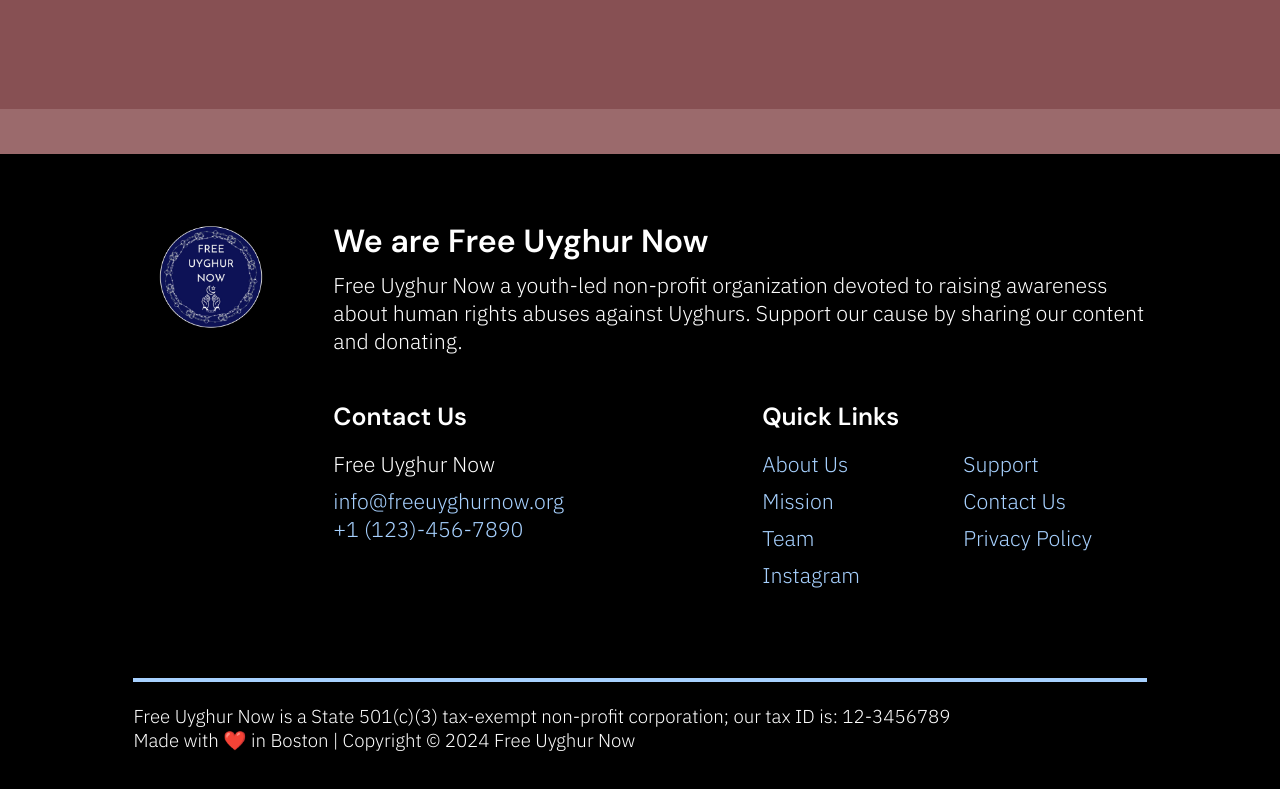
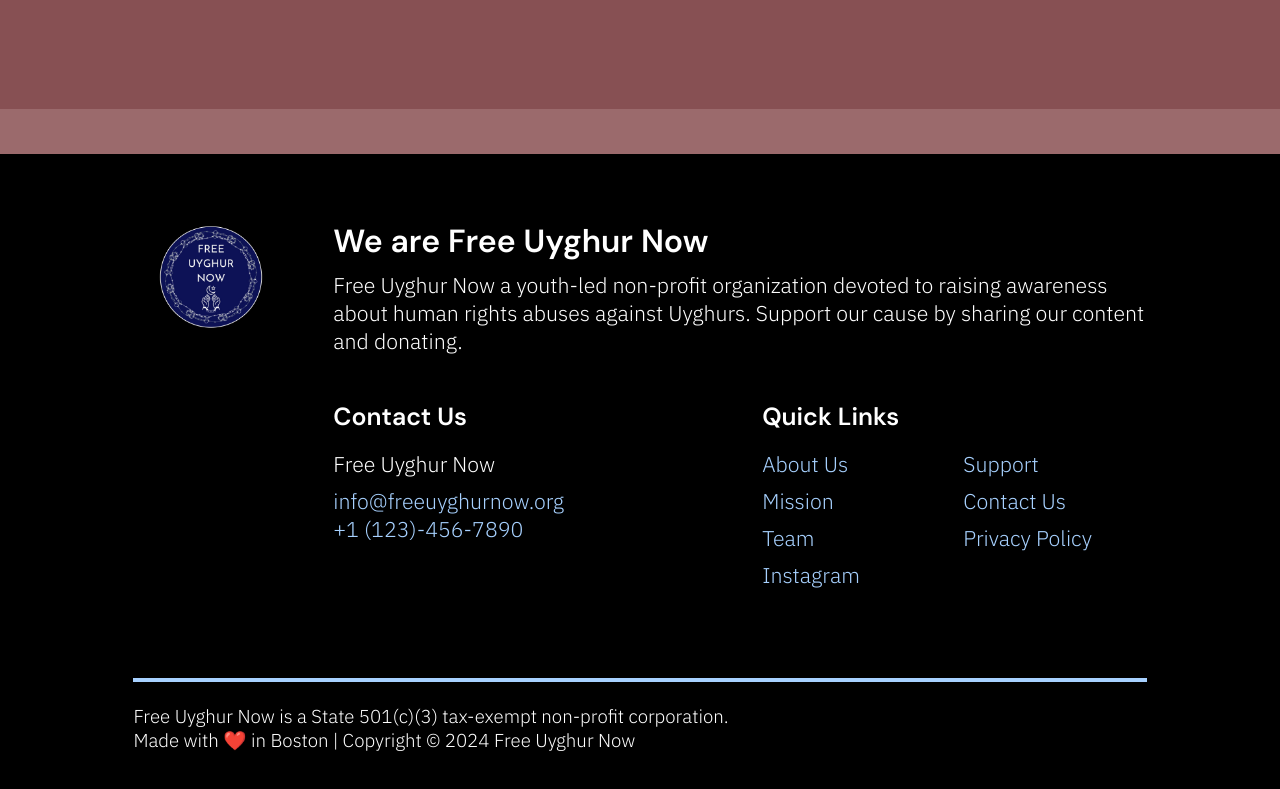
Before and after one commit to FreeUyghurNow/website, a Next.js app: page /about in a window 1280 px wide. Shown: the part 1317-2106 px from the top of the page. Built offline with nearby package versions, Linux system fonts and the light colour scheme.

Commit message:
removed tax ID

```diff
--- a/components/footer.tsx
+++ b/components/footer.tsx
@@ -76,7 +76,7 @@
                 <div className={home["footer-hline-b"]}/>
                 <div className={home["footer-bottom-text"]}>
                     <div className={home["legal"]}>
-                        Free Uyghur Now is a State 501(c)(3) tax-exempt non-profit corporation; our tax ID is: 12-3456789
+                        Free Uyghur Now is a State 501(c)(3) tax-exempt non-profit corporation.
                     </div>
                     <div className={home["legal"]}>
                         Made with ❤️ in Boston | Copyright © 2024 Free Uyghur Now
```
